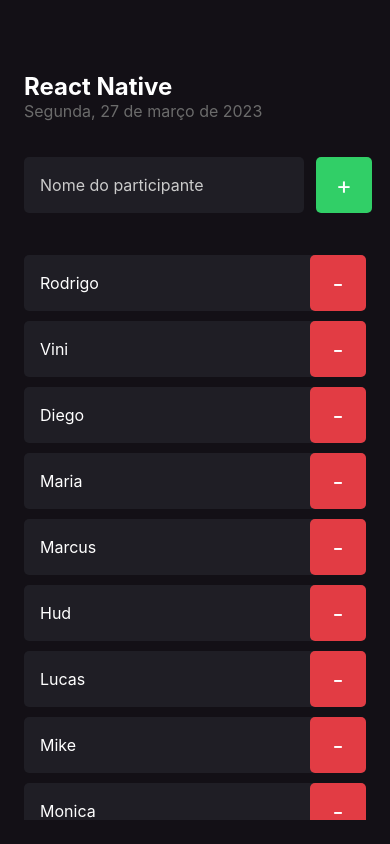
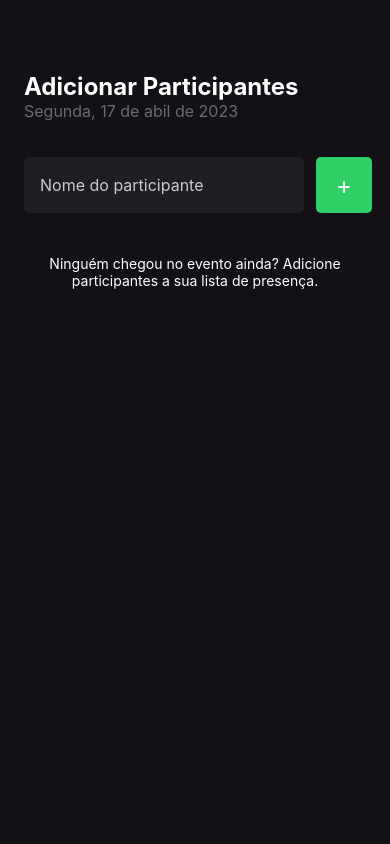
Before and after one commit to mariaclaracesar/IgniteUpdated, a React Native app: screen / in a window 390 px wide. Built offline with nearby package versions, Linux system fonts and the light colour scheme.

Commit message:
finalizando o app

```diff
--- a/src/screens/Home/index.tsx
+++ b/src/screens/Home/index.tsx
@@ -1,23 +1,36 @@
-import { Alert } from 'react-native'
-import { Text, View, TextInput, TouchableOpacity, FlatList} from 'react-native'
+import React, { useState } from 'react'
+import { Text, View, TextInput, TouchableOpacity, FlatList, Alert} from 'react-native'
 import { Participant } from '../../components/Participant'
 
 import { styles } from './styles'
 
 export function Home(){
-  const participants = ['Rodrigo', 'Vini', 'Diego', 'Maria', 'Marcus', 'Hud', 'Lucas', 'Mike', 'Monica', 'Pheobe']
+  // lista de participantes
+ const [participants, setParticipants] = useState<string[]>([]);
+ const [participantName, setParticipantName] = useState('');
 
   function handleParticipantAdd(){
-    if(participants.includes("Rodrigo")){
+    //O método includes() determina se um conjunto de caracteres pode ser encontrado dentro de outra string, retornando true ou false .
+    if(participants.includes(participantName)){
       return Alert.alert("Participante existe", 'Já existe um participante na lista com esse nome')
     }
+
+    // usando o estado para adicionar na lista
+		// recupera o estado anterior e junta em um nome array com o novo participante
+    setParticipants(prevState => [...prevState, participantName]);
+    //limpando o estado voltando para um conteudo vazio
+    setParticipantName('');
   }
 
   function handleParticipantRemove(name: string){
+    //o filter no estado de participantes(que é um array) tem uma condição de que ele retorne todos o participantes que
+    //o nome desse particpante(que ta dentro do array) é diferente desse nome que eu to querendo deletar
+
+    // mensagem de confirmação
     Alert.alert("Remover", `Remover o participante ${name}?`, [
       {
         text: 'Sim',
-        onPress: () => Alert.alert('Deletado!')
+        onPress: () => setParticipants(prevState => prevState.filter(participant => participant !== name))
       },
       {
         text: 'Não',
@@ -29,11 +42,11 @@ export function Home(){
   return(
     <View style={styles.container}>
       <Text style={styles.eventName}>
-        React Native
+        Adicionar Participantes
       </Text>
 
       <Text style={styles.eventDate}>
-         Segunda, 27 de março de 2023
+         Segunda, 17 de abil de 2023
       </Text>
 
     <View style={styles.form}>
@@ -41,6 +54,10 @@ export function Home(){
           style={styles.input}
           placeholder="Nome do participante"
           placeholderTextColor="#CBCBCB"
+          // acessa o conteudo atual da caixa de texto toda vez q ele muda
+          onChangeText={setParticipantName}
+          // limpando o valor do imput
+          value={participantName}
       />
 
       <TouchableOpacity style={styles.button} onPress={handleParticipantAdd}>
@@ -61,12 +78,13 @@ export function Home(){
           />
       )}
       showsVerticalScrollIndicator={false}
+			// quando a lista estiver vazia vai ser renderizado esse texto
       ListEmptyComponent={() => (
         <Text style={styles.listEmptyText}>
-          Nimguém chegou no evento ainda? Adicione participantes a sua lista de presença.
+          Ninguém chegou no evento ainda? Adicione participantes a sua lista de presença.
         </Text>
       )}
     />
   </View>
-  )
+  );
 }
```
